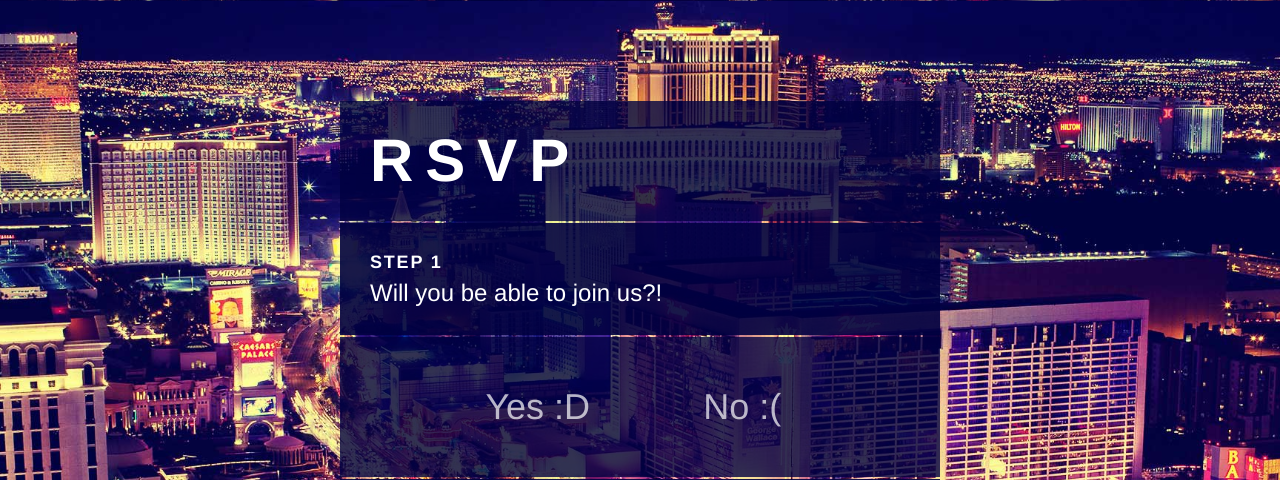
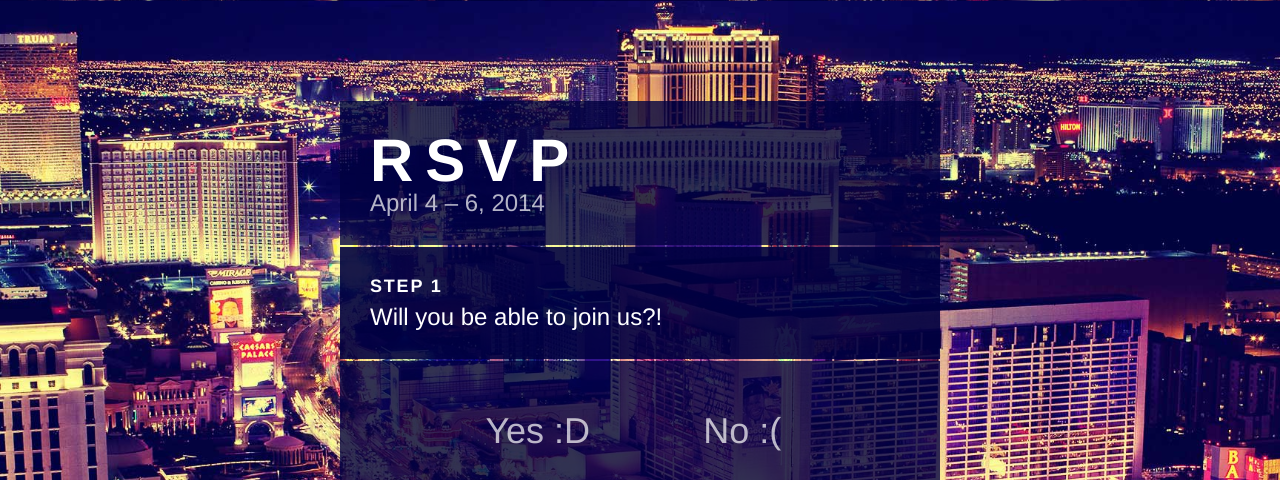
Before and after one commit to mattborn/rikki, a PHP site: page / in a window 1280 px wide. Shown: the part 799-1279 px from the top of the page. Run offline with PHP 8.4, Linux system fonts and the light colour scheme; data that the repository does not hold is empty; a stand-in replaces the project's code that opens the database connection.

Commit message:
Add dates, add sizes, add success states

```diff
--- a/modules/vegas/vegas.css
+++ b/modules/vegas/vegas.css
@@ -72,6 +72,10 @@ a { color: inherit; }
 }
 .vegas-rsvp-p { font-size: 24px; }
 
+.vegas-date .vegas-rsvp-h1,
+.vegas-date .vegas-rsvp-p { display: inline-block; }
+.vegas-date .vegas-rsvp-h1 { margin-right: 160px; }
+
 .vegas-bool { text-align: center; }
 .vegas-bool-option {
 	width: 200px;
@@ -139,6 +143,21 @@ a { color: inherit; }
 }
 .vegas-submit-button:hover { background: #fff; }
 
+.vegas-success {
+	width: 340px;
+	background: rgba(255,255,255,.9);
+	color: #004;
+	display: none;
+	margin: -75px 0 0 -170px;
+	padding: 30px;
+	position: fixed;
+	top: 50%; left: 50%;
+	text-align: center;
+}
+.vegas-success-h1 { margin-bottom: 10px; }
+.vegas-going,
+.vegas-not-going { display: none; }
+
 /*  Errors  */
 
 .error {
--- a/modules/vegas/vegas.js
+++ b/modules/vegas/vegas.js
@@ -4,7 +4,8 @@
 		var going = $('.vegas-bool-option.selected').data('value'),
 			name = $('.vegas-rsvp-name').val(),
 			email = $('.vegas-rsvp-email').val(),
-			valid = /\S+@\S+\.\S+/.test(email);
+			valid = /\S+@\S+\.\S+/.test(email),
+			size = $('.vegas-rsvp-size').val();
 		if (!$('.vegas-bool-option').hasClass('selected')) {
 			$('.vegas-bool .error').show();
 		}
@@ -13,6 +14,9 @@
 		}
 		if (!email.length || !valid) {
 			$('.vegas-form .error:eq(1)').show();
+		}
+		if (!size.length) {
+			$('.vegas-form .error:eq(2)').show();
 		}
 		if (going && !$('.vegas-hotel').hasClass('selected')) {
 			$('.vegas-hotels .error').show();
@@ -67,10 +71,12 @@
 			name: $('.vegas-rsvp-name').val(),
 			email: $('.vegas-rsvp-email').val(),
 			plus: null,
+			size: null,
 			hotel: null
 		}
 		if (rsvp.going) {
 			rsvp.plus = $('.vegas-rsvp-plus').val();
+			rsvp.size = $('.vegas-rsvp-size').val();
 			rsvp.hotel = $('.selected .vegas-hotel-name').html();
 		}
 		if (validate()) {
@@ -81,6 +87,14 @@
 				dataType: 'json',
 				success: function (response) {
 					console.log('New guest id: '+ response, rsvp);
+					$('.vegas-rsvp, .vegas-header').fadeOut(function () {
+						if (rsvp.going) {
+							$('.vegas-going').show();
+						} else {
+							$('.vegas-not-going').show();
+						}
+						$('.vegas-success').fadeIn();
+					});
 				}
 			});
 		}
--- a/modules/vegas/vegas.php
+++ b/modules/vegas/vegas.php
@@ -7,8 +7,9 @@
 </header>
 
 <div class="vegas-rsvp" role="main">
-	<section class="vegas-section">
+	<section class="vegas-section vegas-date">
 		<h1 class="vegas-rsvp-h1">RSVP</h1>
+		<p class="vegas-rsvp-p">April 4 – 6, 2014</p>
 	</section>
 
 	<section class="vegas-section vegas-step-1">
@@ -30,11 +31,13 @@
 	<section class="vegas-section vegas-form">
 		<p class="error">Did you forget your name?</p>
 		<input class="vegas-rsvp-input vegas-rsvp-name" placeholder="Full Name">
-		<p class="error">You must enter a valid email address.</p>
+		<p class="error">Please enter a valid email address.</p>
 		<input class="vegas-rsvp-input vegas-rsvp-email" placeholder="Email Address">
 		<div class="vegas-toggle">
 			<label class="vegas-rsvp-label">How many are coming with you?</label>
 			<input class="vegas-rsvp-input vegas-rsvp-plus" placeholder="+0">
+			<p class="error">Please enter your shirt size.</p>
+			<input class="vegas-rsvp-input vegas-rsvp-size" placeholder="Shirt Size(s)">
 		</div>
 	</section>
 
@@ -71,3 +74,14 @@
 		<a class="vegas-submit-button">Submit</a>
 	</section>
 </div>
+
+<div class="vegas-success">
+	<div class="vegas-going">
+		<h1 class="vegas-success-h1">Awesome.</h1>
+		<p class="vegas-rsvp-p">You're so money and you don't even know it!</p>
+	</div>
+	<div class="vegas-not-going">
+		<h1 class="vegas-success-h1">Bummer.</h1>
+		<p class="vegas-rsvp-p">Wish you could be there. Thanks for the RSVP, tho!</p>
+	</div>
+</div>
```
